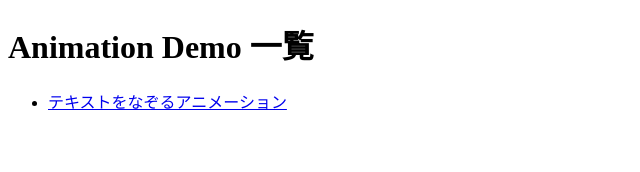
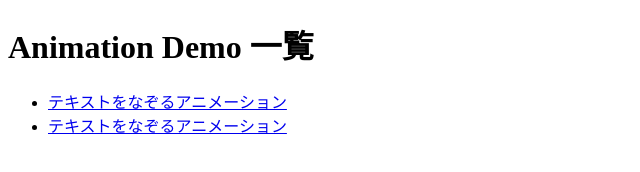
Before and after one commit to Haruna-kei/animation, a plain HTML site: page index.html in a window 1280 px wide. Shown: the whole page, without its empty margins (0-640 px from the left). Drawn offline with Linux system fonts and the light colour scheme.

Commit message:
一覧表を追加

```diff
--- a/index.html
+++ b/index.html
@@ -9,6 +9,7 @@
     <h1>Animation Demo 一覧</h1>
     <ul>
       <li><a href="text-animation/index.html">テキストをなぞるアニメーション</a></li>
+      <li><a href="door-animation/index.html">テキストをなぞるアニメーション</a></li>
       <!-- 今後 anim2, anim3 を追加したらここにリンクを増やす -->
     </ul>
   </body>
```
